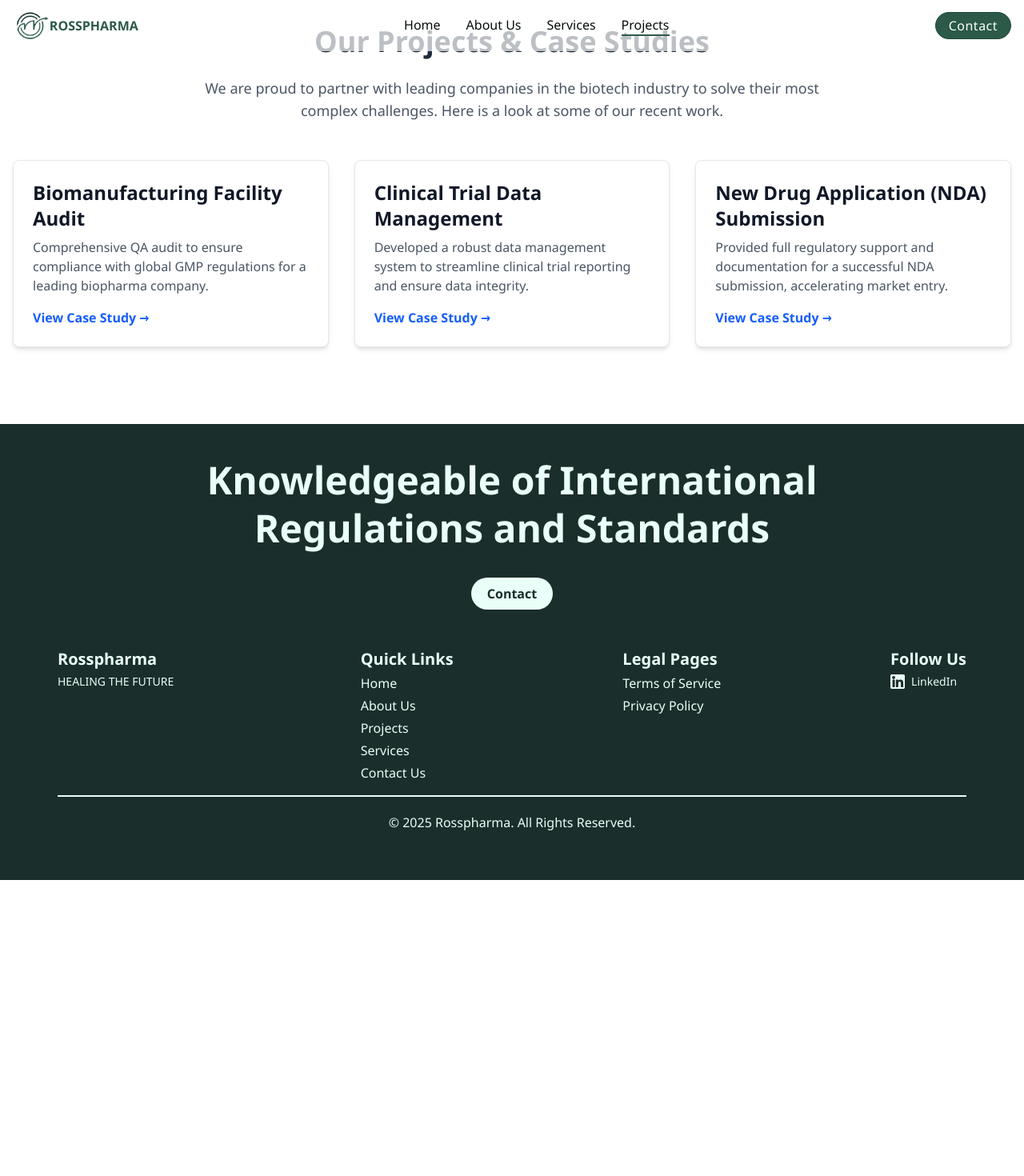
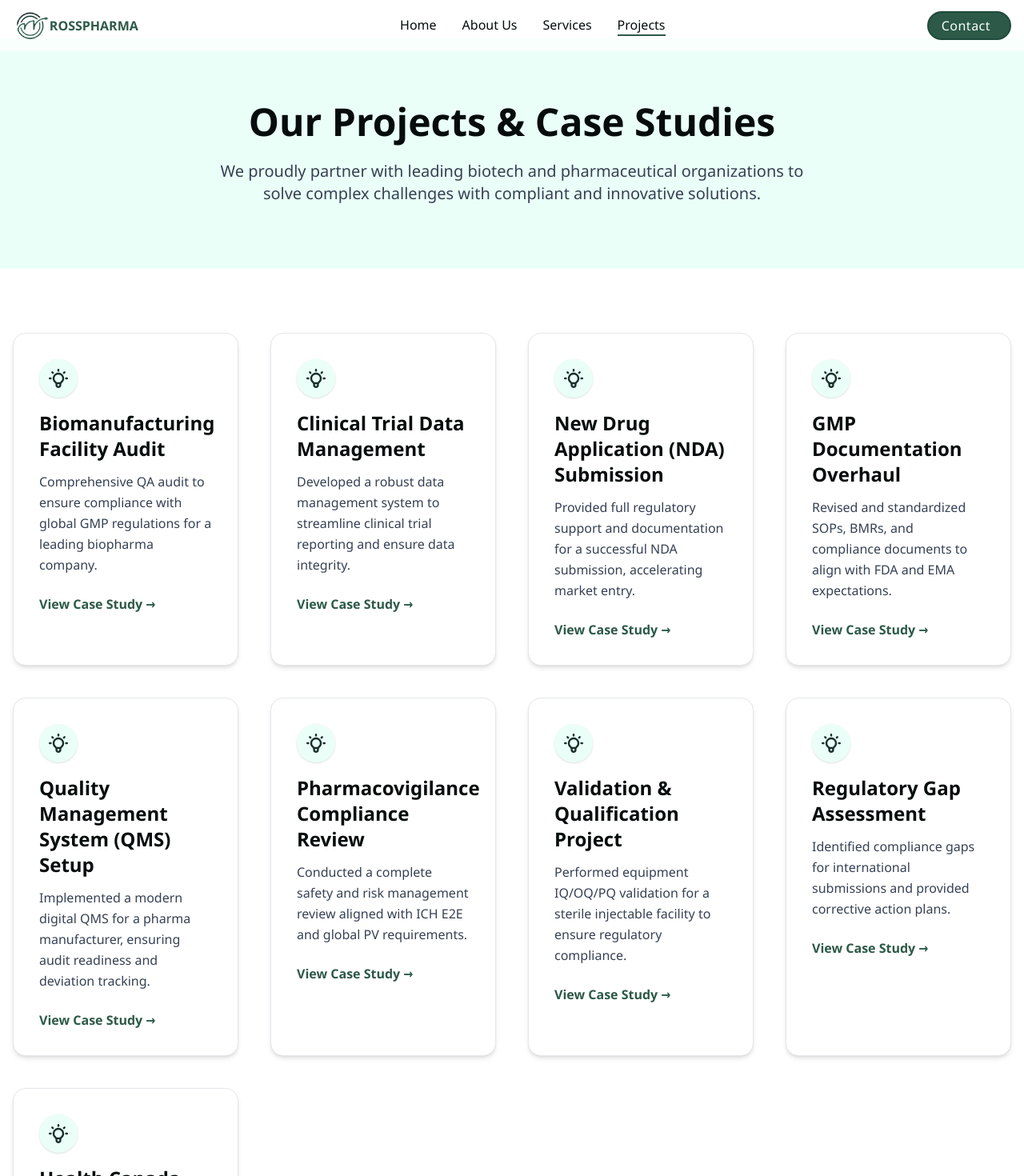
Before and after one commit to dhruvan-vyas/RossPharma, a Next.js app: page /projects in a window 1280 px wide. Shown: the top 1470 px of the page at 80% size. Before the commit the page ends 1100 px from the top, so only its background shows below. Built offline with nearby package versions, Linux system fonts and the light colour scheme.

Commit message:
[Update] Enhance UI components: Footer, Navbar, Contact, Projects, Services, and global styles

```diff
--- a/components/Footer.js
+++ b/components/Footer.js
@@ -17,7 +17,7 @@ const Footer = () => {
 
                             <Link
                                 href="/contact"
-                                className="inline-block bg-[#EAFFF7] px-5 py-2 rounded-3xl text-[#1A2E2C] mt-8 font-semibold"
+                                className="inline-block bg-[#EAFFF7] hover:bg-transparent hover:border-[#EAFFF7] border-2 hover:text-[#EAFFF7] px-5 py-2 rounded-3xl text-[#1A2E2C] mt-8 font-semibold transition-all"
                             >
                                 Contact
                             </Link>
--- a/components/Navbar.js
+++ b/components/Navbar.js
@@ -3,7 +3,7 @@ import Link from 'next/link';
 import { usePathname } from "next/navigation";
 
 const Navbar = () => {
-   const pathname = usePathname();
+  const pathname = usePathname();
   const navItems = [
     { name: 'Home', href: '/' },
     { name: 'About Us', href: '/about' },
@@ -33,18 +33,36 @@ const Navbar = () => {
                   {item.name}
                 </Link>
               );
-            } )}
+            })}
           </nav>
 
           {/* Contact Button */}
           <div className="flex items-center">
             <Link
-            href="/contact"
-            className="pharma-button"
-          >
-            Contact
-          </Link>
+              href="/contact"
+              className="pharma-button  items-center gap-2 group"
+            >
+              <span class='text-[#F9FFFD]'>Contact</span>
+              <svg
+                width="7"
+                height="12"
+                viewBox="0 0 7 12"
+                fill="none"
+                xmlns="http://www.w3.org/2000/svg"
+                className="opacity-0 w-0
+                transition-all duration-300 ease-out
+                group-hover:opacity-100
+                group-hover:w-3
+                group-hover:translate-x-1"
+              >
+                <path
+                  d="M1.70279 0.292176C1.31321 -0.0973966 0.681591 -0.0973968 0.292018 0.292176C-0.0972548 0.681449 -0.0975988 1.31248 0.291249 1.70218L4.1674 5.58679L0.291249 9.47141C-0.097599 9.86111 -0.0972548 10.4921 0.292018 10.8814C0.681591 11.271 1.31321 11.271 1.70279 10.8814L6.6974 5.88679C6.86309 5.72111 6.86309 5.45248 6.6974 5.28679L1.70279 0.292176Z"
+                  fill="#F9FFFD"
+                />
+              </svg>
+            </Link>
           </div>
+
         </div>
       </div>
     </header>
--- a/pages/projects.js
+++ b/pages/projects.js
@@ -1,47 +1,121 @@
-import Layout from '../components/Layout';
-import Link from 'next/link';
+import Layout from "../components/Layout";
+import Link from "next/link";
 
 const projects = [
   {
-    title: 'Biomanufacturing Facility Audit',
-    description: 'Comprehensive QA audit to ensure compliance with global GMP regulations for a leading biopharma company.',
-    link: '#', // Placeholder for a detailed case study page
+    title: "Biomanufacturing Facility Audit",
+    description:
+      "Comprehensive QA audit to ensure compliance with global GMP regulations for a leading biopharma company.",
+    link: "#",
   },
   {
-    title: 'Clinical Trial Data Management',
-    description: 'Developed a robust data management system to streamline clinical trial reporting and ensure data integrity.',
-    link: '#',
+    title: "Clinical Trial Data Management",
+    description:
+      "Developed a robust data management system to streamline clinical trial reporting and ensure data integrity.",
+    link: "#",
   },
   {
-    title: 'New Drug Application (NDA) Submission',
-    description: 'Provided full regulatory support and documentation for a successful NDA submission, accelerating market entry.',
-    link: '#',
+    title: "New Drug Application (NDA) Submission",
+    description:
+      "Provided full regulatory support and documentation for a successful NDA submission, accelerating market entry.",
+    link: "#",
+  },
+  {
+    title: "GMP Documentation Overhaul",
+    description:
+      "Revised and standardized SOPs, BMRs, and compliance documents to align with FDA and EMA expectations.",
+    link: "#",
+  },
+  {
+    title: "Quality Management System (QMS) Setup",
+    description:
+      "Implemented a modern digital QMS for a pharma manufacturer, ensuring audit readiness and deviation tracking.",
+    link: "#",
+  },
+  {
+    title: "Pharmacovigilance Compliance Review",
+    description:
+      "Conducted a complete safety and risk management review aligned with ICH E2E and global PV requirements.",
+    link: "#",
+  },
+  {
+    title: "Validation & Qualification Project",
+    description:
+      "Performed equipment IQ/OQ/PQ validation for a sterile injectable facility to ensure regulatory compliance.",
+    link: "#",
+  },
+  {
+    title: "Regulatory Gap Assessment",
+    description:
+      "Identified compliance gaps for international submissions and provided corrective action plans.",
+    link: "#",
+    },
+  {
+    title: "Health Canada Submission Support",
+    description:
+      "Assisted in preparing CTD modules and regulatory documentation for a successful Health Canada product filing.",
+    link: "#",
   },
 ];
+
 
 const Projects = () => {
   return (
     <Layout title="Projects | RossPharma.org">
-      <div className="container mx-auto px-4 py-8">
-        <h1 className="text-4xl font-bold text-gray-800 mb-6 text-center">Our Projects & Case Studies</h1>
-        <p className="text-lg text-gray-600 max-w-3xl mx-auto text-center mb-12">
-          We are proud to partner with leading companies in the biotech industry to solve their most complex challenges. Here is a look at some of our recent work.
+      {/* ⭐ HEADER SECTION */}
+      <section className="bg-[#EAFFF7] mt-12 py-20 px-4 relative overflow-hidden">
+
+        <div className="container mx-auto text-center relative z-10">
+          <h1 className="text-4xl md:text-5xl font-extrabold text-[#060C0C] mb-6">
+            Our Projects & Case Studies
+          </h1>
+          <p className="text-lg md:text-xl font-light text-gray-700 max-w-3xl mx-auto">
+            We proudly partner with leading biotech and pharmaceutical
+            organizations to solve complex challenges with compliant and
+            innovative solutions.
+          </p>
+        </div>
+      </section>
+
+      {/* ⭐ PROJECT CARDS SECTION */}
+      <section className="py-20 px-4">
+        <div className="container mx-auto">
+          <div className="grid grid-cols-1 md:grid-cols-2 lg:grid-cols-4 gap-10">
+            {projects.map((project, index) => (
+              <div
+                key={index}
+                className="group bg-white p-8 rounded-2xl shadow-md hover:shadow-xl border border-gray-200 transition-all duration-300 hover:-translate-y-2"
+              >
+                {/* Icon */}
+                <div className="w-12 h-12 bg-[#EAFFF7] rounded-full flex items-center justify-center mb-4 shadow-sm group-hover:bg-[#2C5948] transition-all">
+                  <img
+                    src="./icons/bulb.svg"
+                    className="w-6 h-6 group-hover:invert transition-all"
+                    alt=""
+                  />
+                </div>
+
+                {/* Title */}
+                <h3 className="text-xl md:text-2xl font-bold text-[#060C0C] mb-3 group-hover:text-[#2C5948] transition-colors">
+                  {project.title}
+                </h3>
+
+                {/* Description */}
+                <p className="text-gray-700 text-sm md:text-base leading-relaxed">
+                  {project.description}
                 </p>
 
-        <div className="grid grid-cols-1 md:grid-cols-2 lg:grid-cols-3 gap-8">
-          {projects.map((project, index) => (
-            <div key={index} className="bg-white p-6 rounded-lg shadow-md hover:shadow-xl transition-shadow border border-gray-200">
-              <h3 className="text-2xl font-bold text-gray-900 mb-2">{project.title}</h3>
-              <p className="text-gray-600">{project.description}</p>
+                {/* Link */}
                 <Link href={project.link}>
-                <div className="mt-4 inline-block text-blue-600 font-semibold hover:underline cursor-pointer">
+                  <span className="mt-6 inline-block text-[#2C5948] font-semibold hover:underline cursor-pointer">
                     View Case Study →
-                </div>
+                  </span>
                 </Link>
               </div>
             ))}
           </div>
         </div>
+      </section>
     </Layout>
   );
 };
--- a/pages/services.js
+++ b/pages/services.js
@@ -64,7 +64,6 @@ const Services = () => {
             {servicesData.map((service, index) => (
               <div
                 key={index}
-                // ⭐ group ક્લાસ કાર્ડ કન્ટેનર પર ઉમેરવામાં આવ્યો
                 className="group bg-white p-6 rounded-2xl shadow-sm border border-gray-100 hover:shadow-md transition-shadow duration-300 flex flex-col"
               >
                 {/* Card Image */}
@@ -78,21 +77,17 @@ const Services = () => {
 
                 {/* ⭐ Title Row with Circular Icon Background */}
                 <div className="flex items-center gap-4 mb-4">
-                  {/* Icon Wrapper - Hover effect for background color */}
                   <div
-                    // ⭐ આઇકન બેકગ્રાઉન્ડ: ફરીથી #EAFFF7 (હળવો ગ્રીન) પર સેટ કર્યું છે અને hover પર #2C5948 થાય છે
                     className="flex-shrink-0 bg-[#EAFFF7] p-3 rounded-full flex items-center justify-center group-hover:bg-[#2C5948] transition-colors duration-300"
                   >
                     <img
                       src={service.icon}
                       alt=""
-                      // ⭐ આઇકન કલર: hover પર white જ રહેશે (invert filter દ્વારા)
                       className="w-6 h-6 md:w-7 md:h-7 group-hover:filter group-hover:invert transition-all duration-300"
                     />
                   </div>
 
                   <h3
-                    // ⭐ હેડિંગ કલર: hover પર ગ્રીન થાય છે
                     className="text-2xl font-bold text-[#060C0C] group-hover:text-[#2C5948] transition-colors duration-300"
                   >
                     {service.title}
--- a/styles/globals.css
+++ b/styles/globals.css
@@ -15,7 +15,7 @@ body {
   padding: 0;
   margin: 0;
   font-family: 'Segoe UI', Tahoma, Geneva, Verdana, sans-serif;
-  color: #333;
+
   background-color: #ffffff;
 }
 
@@ -29,37 +29,20 @@ body {
   overflow-y: visible !important; /* important for sticky */
 }
 
-/* h2, h3, h4, h5, h6 {
-  color: #2C5948;
-}
-
-h1 {
-  color: #2C5948;
-  font: sans-serif;
-}
-
-p,li {
-  color: #555;
-} */
 .pharma-button {
-  border: 1px solid #204A3C;
+  border: 2px solid #204A3C;
   background-color: #2C5948;
   color: #F9FFFD;
-  padding: 0.25rem 1rem; /* same as px-4 py-1 */
-  border-radius: 9999px; /* fully rounded */
+  padding: 0.25rem 1rem;
+  border-radius: 9999px;
   font-weight: 500;
   letter-spacing: 0.03em;
   transition: all 0.3s ease;
-  display: inline-block;
+  display: inline-flex;
 }
 
 .pharma-button:hover {
-  background-color: #f9fafb; /* same as hover:bg-gray-50 */
-  color: #204A3C;
-}
-
-span {
-  color: #204A3C;
+  background-color: #1A2E2C;
 }
 
 a {
```
Also changed, not shown: pages/contact.js (+0 -10 lines). Lines whose indentation alone changed are shown as unchanged.
